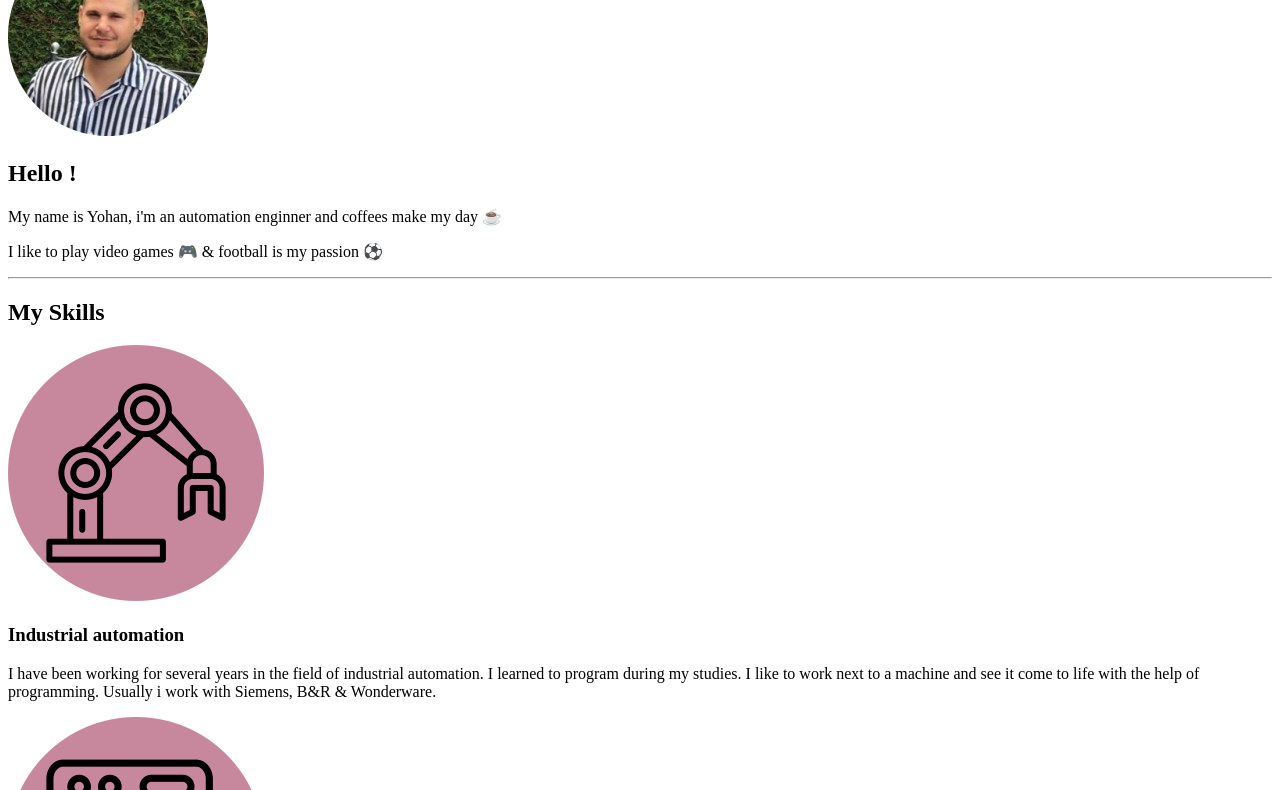
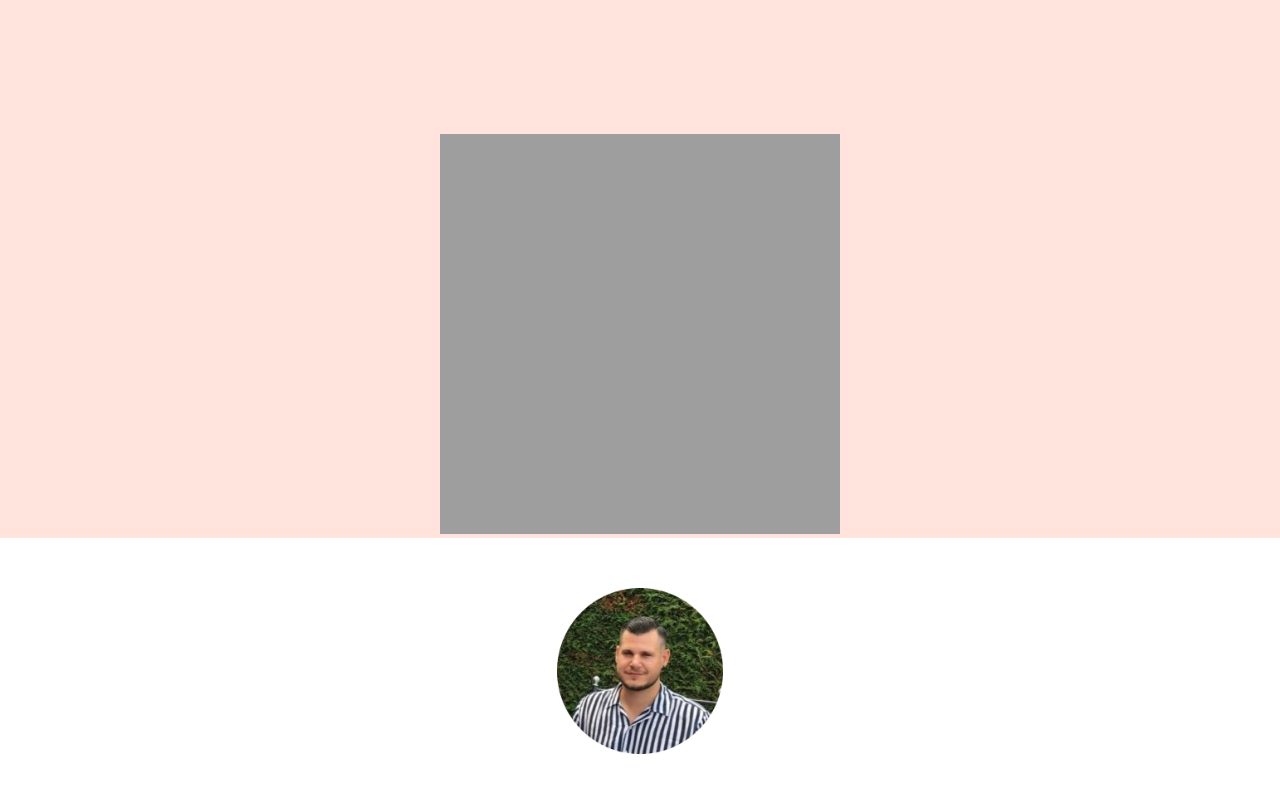
Before and after one commit to Yohan-Vinzens/CV, a plain HTML site: page index.html in a window 1280 px wide. Shown: the part 495-1285 px from the top of the page. Drawn offline with Linux system fonts and the light colour scheme; the site is published under a folder, as on GitHub Pages, so addresses that start at the root find nothing.

Commit message:
Css file not loaded tried to correct it

```diff
--- a/index.html
+++ b/index.html
@@ -4,7 +4,7 @@
 <head>
   <meta charset="utf-8">
   <title>Yohan Vinzens - CV</title>
-  <link rel="stylesheet" href="/css/Styles.css">
+  <link rel="stylesheet" href="CSS/Styles.css">
   <link rel="favicon" href="favicon.ico?v=2">
   <link rel="preconnect" href="https://fonts.googleapis.com">
   <link rel="preconnect" href="https://fonts.gstatic.com" crossorigin>
```
